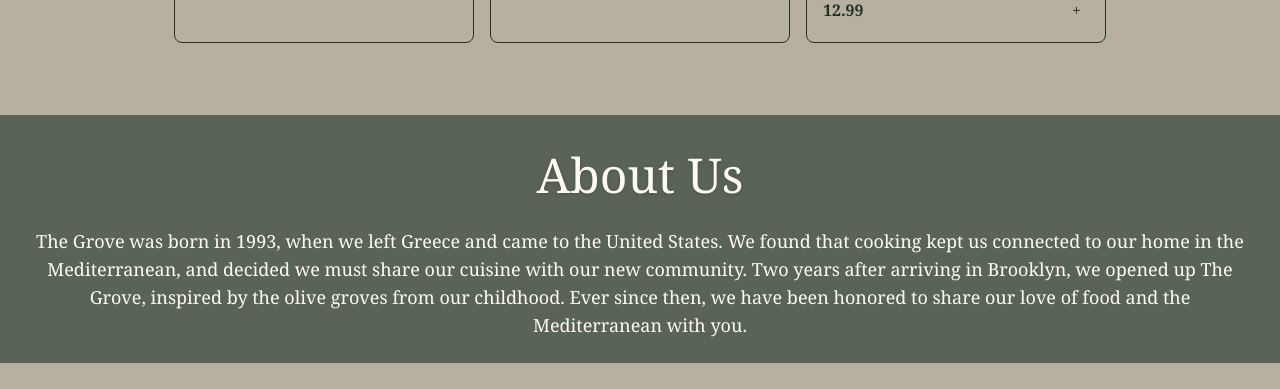
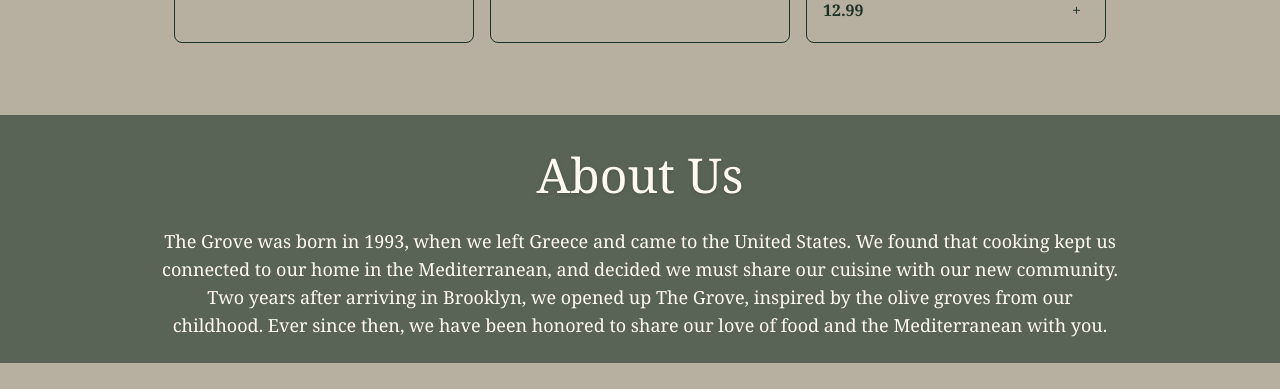
Before and after one commit to laurensgalarza/The-Grove-Restaurant, a Next.js app in the folder the-grove/: page / in a window 1280 px wide. Shown: the part 2220-2609 px from the top of the page. Built offline with nearby package versions, Linux system fonts and the light colour scheme.

Commit message:
final tweaks

```diff
--- a/the-grove/app/components/about.js
+++ b/the-grove/app/components/about.js
@@ -5,7 +5,7 @@
 
     return(
 
-        <div className="text-[floralwhite] self-center bg-[rgb(183, 175, 160)]">
+        <div className="max-w-[75vw] text-[floralwhite] self-center bg-[rgb(183, 175, 160)]">
         <h2 className="text-[3em] drop-shadow mb-4">About Us</h2>
 
         <p className="text-lg">The Grove was born in 1993, when we left Greece and came to the United States. We found that cooking kept us connected to our home in the Mediterranean, and decided we must share our cuisine with our new community. Two years after arriving in Brooklyn, we opened up The Grove, inspired by the olive groves from our childhood. Ever since then, we have been honored to share our love of food and the Mediterranean with you.</p>
```
